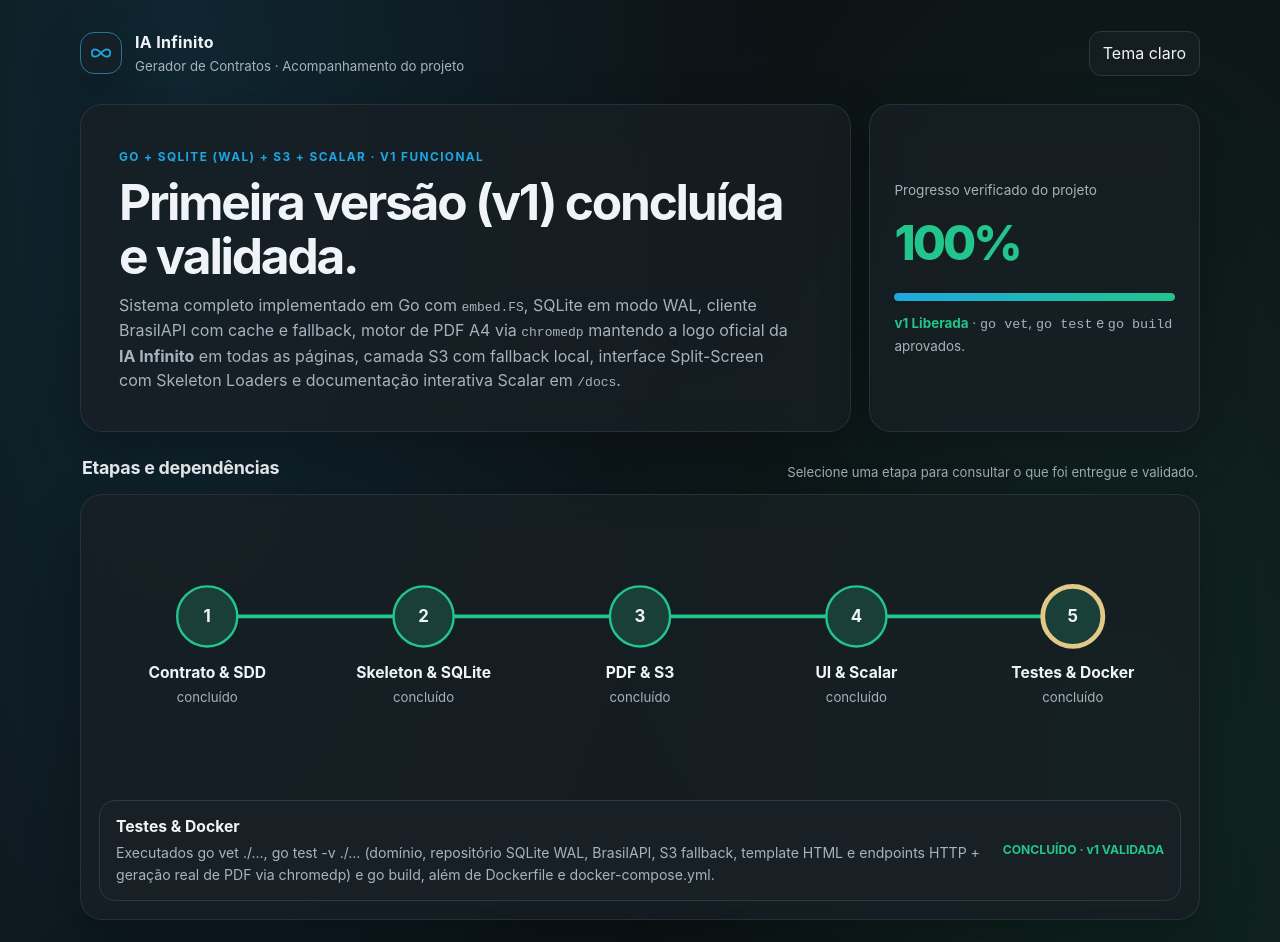
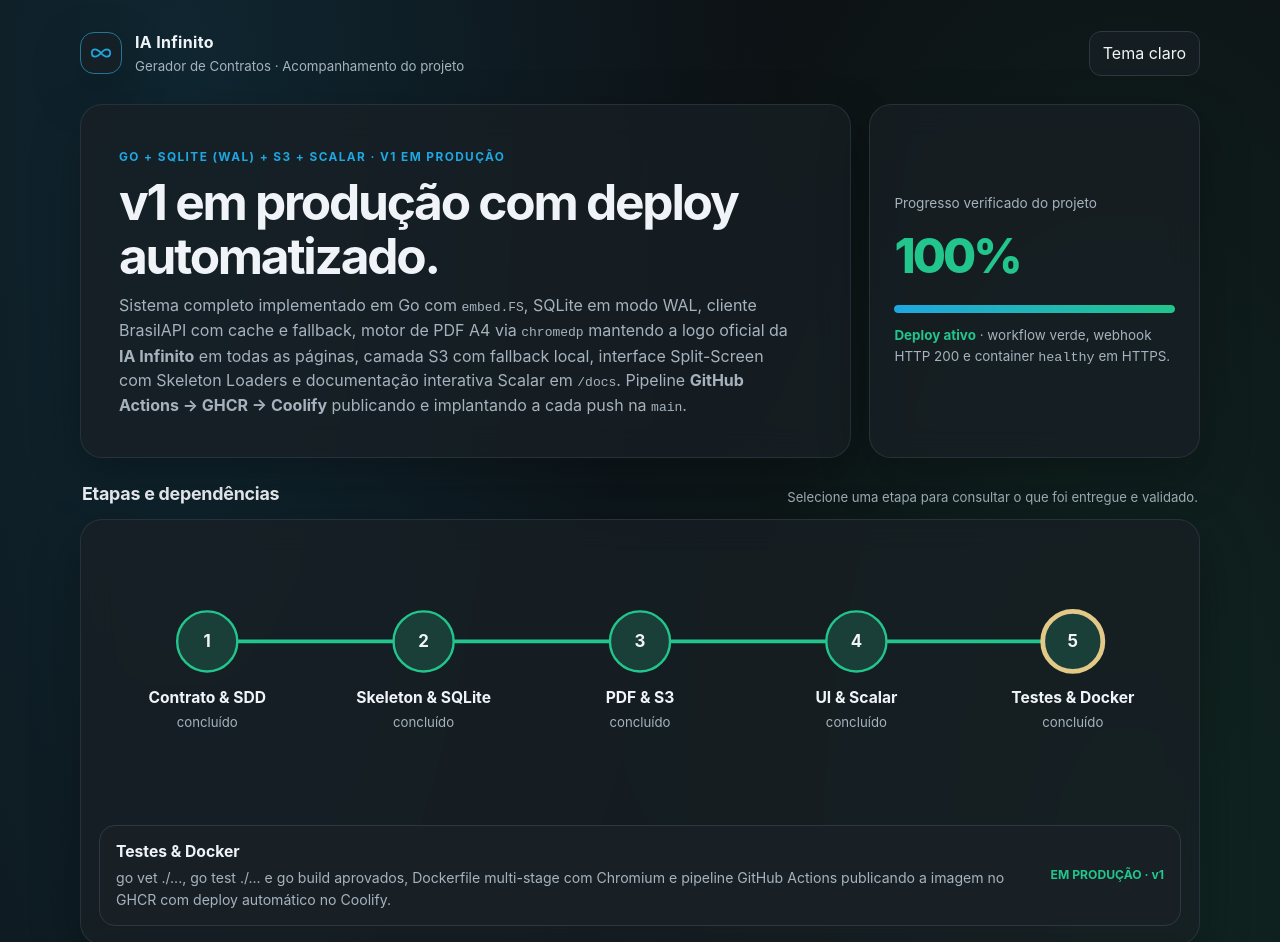
Before and after one commit to joel299/gerador-contrato, a plain HTML site: page CONTRATO-PROGRESSO.html in a window 1280 px wide. Shown: the top 942 px of the page. Drawn offline with Linux system fonts and the light colour scheme.

Commit message:
docs: registra CI/CD validado e deploy em producao no Coolify

```diff
--- a/CONTRATO-PROGRESSO.html
+++ b/CONTRATO-PROGRESSO.html
@@ -148,15 +148,15 @@
 
     <section class="hero" aria-labelledby="pageTitle">
       <div class="hero-copy surface">
-        <span class="eyebrow">Go + SQLite (WAL) + S3 + Scalar · v1 Funcional</span>
-        <h1 id="pageTitle">Primeira versão (v1) concluída e validada.</h1>
-        <p class="intro">Sistema completo implementado em Go com <code>embed.FS</code>, SQLite em modo WAL, cliente BrasilAPI com cache e fallback, motor de PDF A4 via <code>chromedp</code> mantendo a logo oficial da <strong>IA Infinito</strong> em todas as páginas, camada S3 com fallback local, interface Split-Screen com Skeleton Loaders e documentação interativa Scalar em <code>/docs</code>.</p>
+        <span class="eyebrow">Go + SQLite (WAL) + S3 + Scalar · v1 em produção</span>
+        <h1 id="pageTitle">v1 em produção com deploy automatizado.</h1>
+        <p class="intro">Sistema completo implementado em Go com <code>embed.FS</code>, SQLite em modo WAL, cliente BrasilAPI com cache e fallback, motor de PDF A4 via <code>chromedp</code> mantendo a logo oficial da <strong>IA Infinito</strong> em todas as páginas, camada S3 com fallback local, interface Split-Screen com Skeleton Loaders e documentação interativa Scalar em <code>/docs</code>. Pipeline <strong>GitHub Actions → GHCR → Coolify</strong> publicando e implantando a cada push na <code>main</code>.</p>
       </div>
       <aside class="hero-stat surface" aria-label="Progresso verificado">
         <span class="stat-label">Progresso verificado do projeto</span>
         <div class="stat-value"><span>100%</span></div>
         <div class="progress-track" role="progressbar" aria-label="Progresso verificado" aria-valuemin="0" aria-valuemax="100" aria-valuenow="100"><div class="progress-fill"></div></div>
-        <div class="estimate"><strong>v1 Liberada</strong> · <code>go vet</code>, <code>go test</code> e <code>go build</code> aprovados.</div>
+        <div class="estimate"><strong>Deploy ativo</strong> · workflow verde, webhook HTTP 200 e container <code>healthy</code> em HTTPS.</div>
       </aside>
     </section>
 
@@ -190,9 +190,9 @@
         <div class="detail" aria-live="polite">
           <div>
             <h3 id="detailTitle">Testes &amp; Docker</h3>
-            <p id="detailCopy">Executados go vet ./..., go test -v ./... (domínio, repositório SQLite WAL, BrasilAPI, S3 fallback, template HTML e endpoints HTTP + geração real de PDF via chromedp) e go build, além de Dockerfile e docker-compose.yml.</p>
+            <p id="detailCopy">go vet ./..., go test ./... e go build aprovados, Dockerfile multi-stage com Chromium e pipeline GitHub Actions publicando a imagem no GHCR com deploy automático no Coolify.</p>
           </div>
-          <span class="tag" id="detailTag">CONCLUÍDO · v1 VALIDADA</span>
+          <span class="tag" id="detailTag">EM PRODUÇÃO · v1</span>
         </div>
       </div>
     </section>
@@ -206,6 +206,7 @@
           <li><span class="decision-title">S3 com fallback local</span><span class="decision-copy">Upload via <code>aws-sdk-go-v2</code> quando configurado no <code>.env</code> e gravação automática em <code>./data/pdfs</code> no modo local.</span></li>
           <li><span class="decision-title"><code>html/template</code> + <code>chromedp v0.23.1</code></span><span class="decision-copy">Pool persistente gerando PDF A4 com cabeçalho da IA Infinito e paginação em todas as páginas.</span></li>
           <li><span class="decision-title">Documentação interativa via Scalar</span><span class="decision-copy">Rota <code>/docs</code> servindo OpenAPI 3.1 e endpoints compatíveis em <code>/api/*</code> e <code>/api/v1/*</code>.</span></li>
+          <li><span class="decision-title">Deploy contínuo GitHub Actions → GHCR → Coolify</span><span class="decision-copy">Imagem <code>linux/amd64</code> com Chromium, tag <code>:coolify</code>, webhook de deploy autenticado por token e <code>pull_policy: always</code> para garantir a versão nova a cada push.</span></li>
         </ul>
       </article>
       <article class="list-panel surface">
@@ -217,6 +218,7 @@
           <div class="phase complete"><span class="phase-name">Template HTML A4, motor PDF (chromedp) e S3</span><span>concluído</span></div>
           <div class="phase complete"><span class="phase-name">Interface Split-Screen (Skeletons + Busca) e Scalar</span><span>concluído</span></div>
           <div class="phase complete"><span class="phase-name">Testes automatizados (go test) e Docker</span><span>concluído</span></div>
+          <div class="phase complete"><span class="phase-name">Pipeline CI/CD (GitHub Actions + GHCR) e deploy no Coolify</span><span>concluído</span></div>
         </div>
       </article>
     </section>
@@ -228,6 +230,14 @@
       </div>
       <article class="list-panel surface">
         <ul class="plain-list">
+          <li>
+            <span class="decision-title">17/11/2026 · CI/CD validado e v1 em produção no Coolify</span>
+            <span class="decision-copy">Recurso <strong>Docker Compose</strong> criado no Coolify (projeto <code>IA Infinito</code>, ambiente <code>production</code>) apontando para <code>joel299/gerador-contrato</code> na <code>main</code> com compose <code>docker-compose.coolify.yml</code> e imagem <code>ghcr.io/joel299/gerador-contrato:coolify</code>. Porta interna <code>8080</code>, volume persistente em <code>/app/data</code>, <code>mem_limit: 768m</code> e healthcheck em <code>/health</code>. Domínio HTTPS no padrão <code>sslip.io</code> gerenciado pelo Coolify. Secrets <code>COOLIFY_DEPLOY_WEBHOOK</code> e <code>COOLIFY_DEPLOY_TOKEN</code> cadastrados no GitHub. Workflow <code>44155345572</code> verde nos dois jobs, webhook com <strong>HTTP 200</strong>, deploy <code>finished</code> e aplicação <code>running:healthy</code> com <code>chromium_pool_ok</code> e <code>sqlite_ok</code> verdadeiros.</span>
+          </li>
+          <li>
+            <span class="decision-title">17/11/2026 · Correções de build na imagem e no CI</span>
+            <span class="decision-copy">O build Docker falhava porque <code>cmd/server/main.go</code> nunca foi versionado (a regra <code>server</code> do <code>.gitignore</code> ignorava a pasta); regra ajustada para <code>/server</code> e arquivo versionado. O teste de PDF real falhava no runner sem Chrome (<code>chromedp ... context deadline exceeded</code>); adicionado <code>browser-actions/setup-chrome</code> com <code>CHROME_PATH</code>. Na imagem, criado symlink estável <code>/usr/local/bin/chrome</code>, incluído <code>tzdata</code> com <code>TZ=America/Campo_Grande</code> e compose parametrizado por variáveis do Coolify.</span>
+          </li>
           <li>
             <span class="decision-title">17/11/2026 · Pipeline CI/CD Coolify (GitHub Actions + GHCR)</span>
             <span class="decision-copy">Configurados <code>Dockerfile</code> multi-stage (<code>golang:1.26-alpine</code> + <code>alpine:3.20</code> com Chromium e fontes pt-BR, usuário não-root), <code>.dockerignore</code>, <code>docker-compose.coolify.yml</code> (<code>mem_limit: 768m</code>, volume <code>/app/data</code>) e workflow <code>.github/workflows/publish-coolify-image.yml</code> (<code>go vet</code> + <code>go test</code> + push <code>ghcr.io/joel299/gerador-contrato:coolify</code> + webhook Coolify).</span>
@@ -273,10 +283,10 @@
     </section>
 
     <aside class="note surface">
-      <strong>Base dos 100%:</strong> Todos os módulos da v1 foram implementados, testados via <code>go test -v ./...</code> (incluindo geração real de PDF A4 com <code>chromedp</code>), verificados com <code>go vet ./...</code> e compilados com <code>go build</code>.
+      <strong>Base dos 100%:</strong> Módulos da v1 implementados e testados com <code>go test ./...</code> (incluindo geração real de PDF A4 com <code>chromedp</code>), verificados com <code>go vet ./...</code>, compilados com <code>go build</code> e publicados pelo workflow <code>44155345572</code> (testes + build GHCR + webhook Coolify HTTP 200).
     </aside>
 
-    <footer>Atualizado em 17/11/2026 · v1 funcional pronta para teste manual. Detalhes em <code>docs/estado-atual.md</code> e <code>docs/bugs-e-dificuldades.md</code>.</footer>
+    <footer>Atualizado em 17/11/2026 · v1 em produção com deploy automatizado. Detalhes em <code>docs/estado-atual.md</code> e <code>docs/bugs-e-dificuldades.md</code>.</footer>
   </main>
   <script>
     const steps = [
@@ -284,7 +294,7 @@
       { title: 'Skeleton & SQLite', copy: 'go.mod, estrutura Go, config, domínio (CNPJ/CPF/BRL/extenso), SQLite em modo WAL com migrations automáticas e cliente BrasilAPI com cache e fallback.', tag: 'CONCLUÍDO' },
       { title: 'PDF & S3', copy: 'Template HTML/CSS A4 oficial (contract_v1.html), pool persistente chromedp v0.23.1 com cabeçalho/rodapé em todas as páginas e StorageProvider S3 + fallback local.', tag: 'CONCLUÍDO' },
       { title: 'UI & Scalar', copy: 'Interface Split-Screen (web/index.html) com Liquid Glass estabilizado, temas Escuro/Claro, Skeleton Loaders, modal de busca SQLite e Scalar em /docs.', tag: 'CONCLUÍDO' },
-      { title: 'Testes & Docker', copy: 'Executados go vet ./..., go test -v ./... e go build com 100% de aprovação, além de Dockerfile multi-stage e docker-compose.yml.', tag: 'CONCLUÍDO · v1 VALIDADA' }
+      { title: 'Testes & Docker', copy: 'go vet ./..., go test ./... (incluindo PDF real via chromedp) e go build aprovados. Dockerfile multi-stage com Chromium, workflow GitHub Actions publicando ghcr.io/joel299/gerador-contrato:coolify e deploy no Coolify com webhook HTTP 200, healthcheck e HTTPS ativos.', tag: 'CONCLUÍDO · EM PRODUÇÃO' }
     ];
     const nodes = [...document.querySelectorAll('.node')];
     function selectStep(node) {
```
Also changed, not shown: 1 other file.
